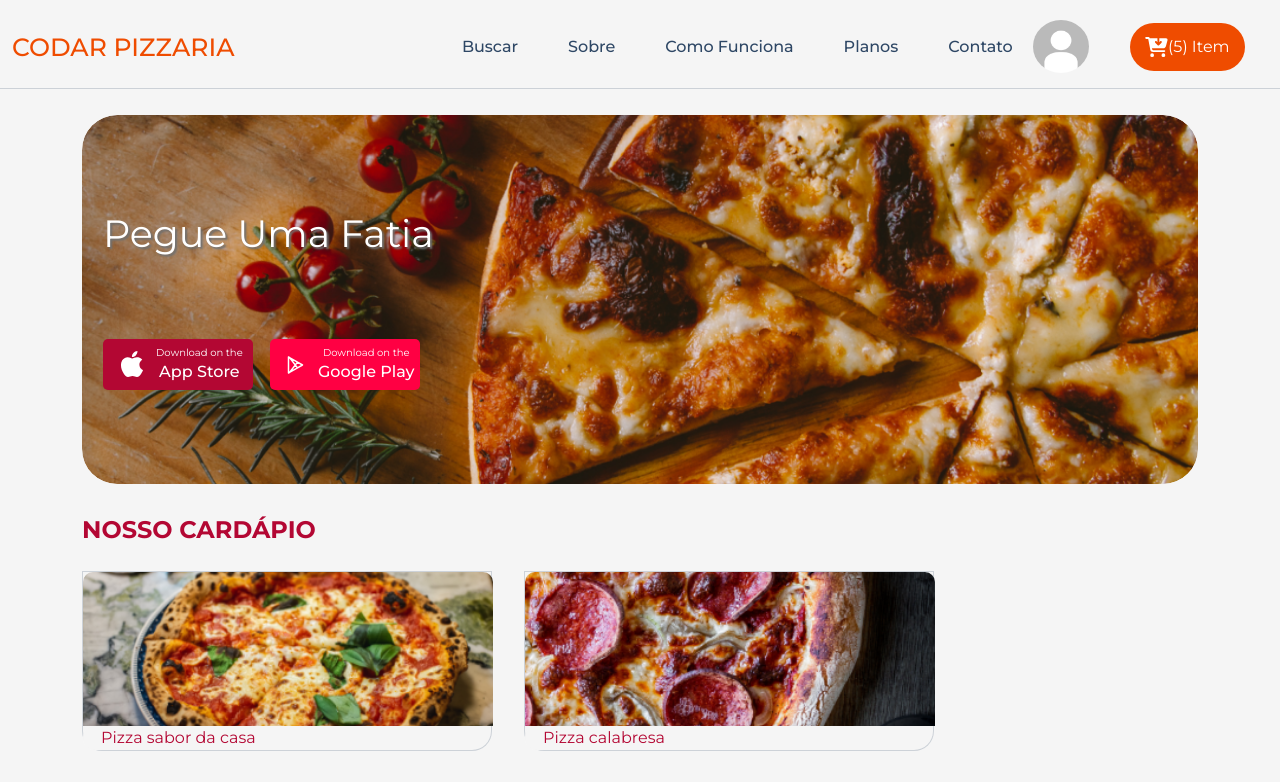
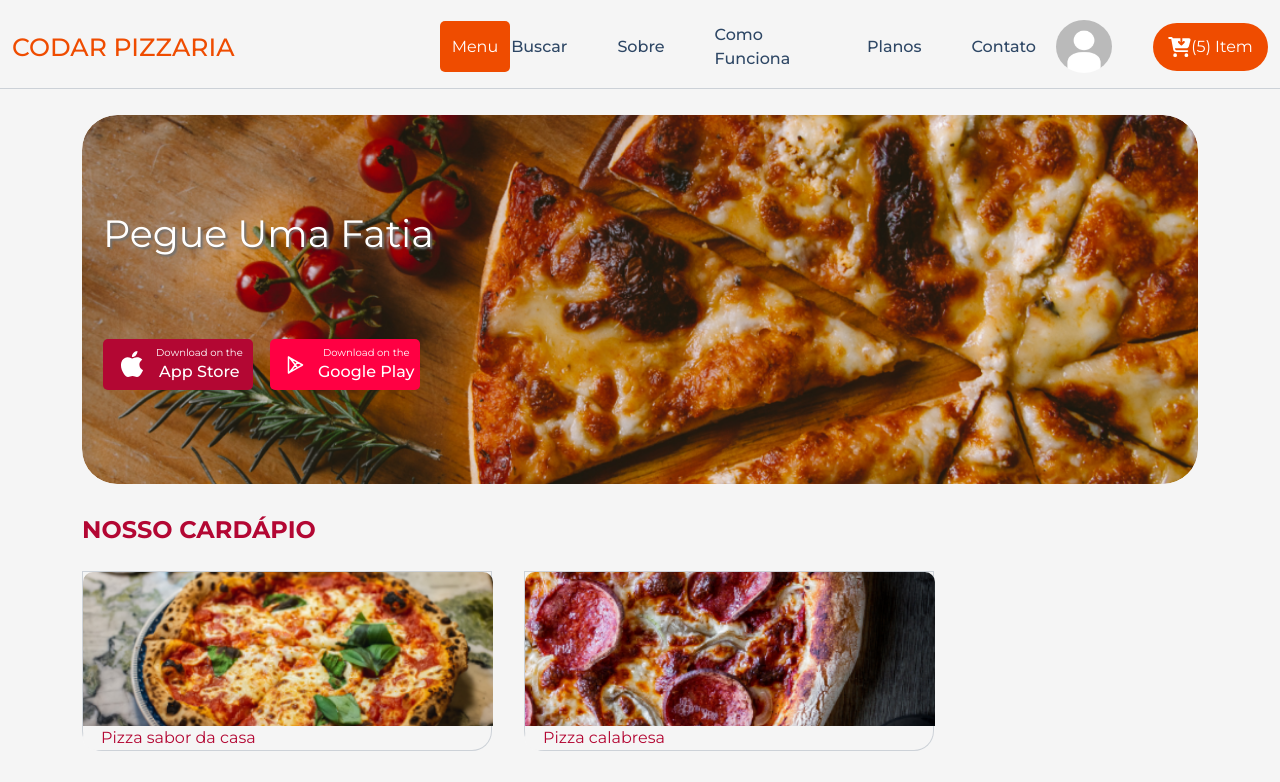
Before and after one commit to CarlosEduardoSD/Projeto-Coddar-Pizza, a React (Vite) app: page / in a window 1280 px wide. Shown: the top 782 px of the page. Built offline with nearby package versions, Linux system fonts and the light colour scheme.

Commit message:
feat: criação botão menu list

```diff
--- a/src/components/Header/header.jsx
+++ b/src/components/Header/header.jsx
@@ -22,6 +22,41 @@ export default function Header() {
             style={{ display: "flex", justifyContent: "space-evenly" }}
             // style={{ display: "flex", justifyContent: "space-between" }}
           >
+            <button
+              class="btn"
+              type="button"
+              data-bs-toggle="offcanvas"
+              data-bs-target="#offcanvasWithBothOptions"
+              aria-controls="offcanvasWithBothOptions"
+              style={{ backgroundColor: "#ef4c00", color: "white" }}
+            >
+              Menu
+            </button>
+            <div
+              class="offcanvas offcanvas-start"
+              data-bs-scroll="true"
+              tabindex="-1"
+              id="offcanvasWithBothOptions"
+              aria-labelledby="offcanvasWithBothOptionsLabel"
+            >
+              <div class="offcanvas-header">
+                <h5 class="offcanvas-title" id="offcanvasWithBothOptionsLabel">
+                  Backdrop with scrolling
+                </h5>
+                <button
+                  type="button"
+                  class="btn-close"
+                  data-bs-dismiss="offcanvas"
+                  aria-label="Close"
+                ></button>
+              </div>
+              <div class="offcanvas-body">
+                <p>
+                  Try scrolling the rest of the page to see this option in
+                  action.
+                </p>
+              </div>
+            </div>
             <div className={styles.header_responsive}>
               <ul className={styles.header_menu_list}>
                 <li>
--- a/src/components/Header/header.module.css
+++ b/src/components/Header/header.module.css
@@ -147,14 +147,12 @@
   }
 }
 
-@media screen and (max-width: 768px) {
-  .header_responsive {
-    /* gap: 20px; */
+/* @media screen and (max-width: 768px) {
+
+} */
+
+@media screen and (max-width: 425px) {
+  .pizza_img img {
+    width: 50px;
   }
 }
-
-@media screen and (max-width: 375px) {
-  .header_responsive {
-    /* gap: 20px; */
-  }
-}
```
